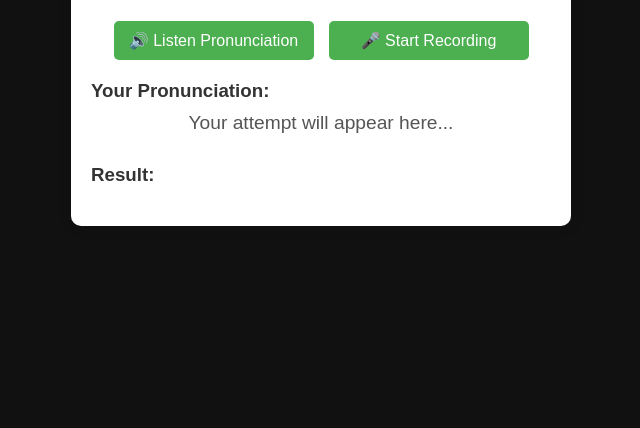
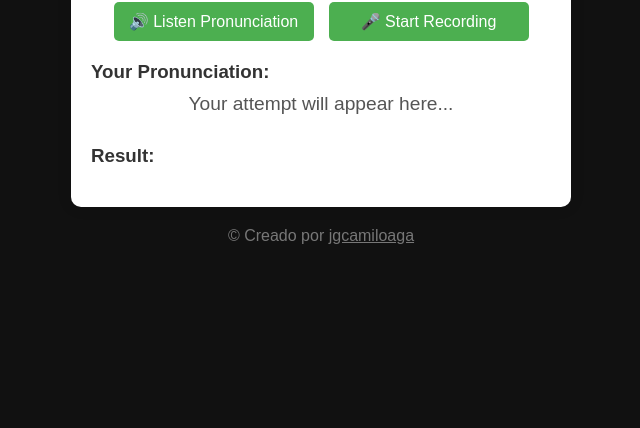
Before and after one commit to jgcamiloaga/PronunCheck, a plain HTML site: page index.html in a window 1280 px wide. Shown: the part 372-800 px from the top of the page, without its empty margins (319-959 px from the left). Drawn offline with Linux system fonts and the light colour scheme.

Commit message:
Seccion de footer añadida

```diff
--- a/index.html
+++ b/index.html
@@ -44,6 +44,13 @@
       </section>
     </main>
 
+    <footer>
+      <p>
+        &copy; Creado por
+        <a href="https://github.com/jgcamiloaga">jgcamiloaga</a>
+      </p>
+    </footer>
+
     <script src="app.js"></script>
   </body>
 </html>
--- a/style.css
+++ b/style.css
@@ -19,6 +19,7 @@ body {
 main {
   background-color: #fff;
   border-radius: 10px;
+  margin-bottom: 20px;
   padding: 20px;
   box-shadow: 0 0 15px rgba(0, 0, 0, 0.1);
   max-width: 500px;
@@ -72,7 +73,7 @@ h2 {
   display: flex;
   justify-content: center;
   gap: 15px;
-  flex-wrap: wrap; /* Permite que los botones se ajusten en pantallas pequeñas */
+  flex-wrap: wrap;
 }
 
 button {
@@ -123,14 +124,20 @@ button:disabled {
   background-color: #ffebee;
 }
 
-footer {
-  text-align: center;
-  margin-top: 20px;
+footer p {
+  font-size: 1rem;
+  color: #777;
 }
 
-footer p {
-  font-size: 0.9rem;
-  color: #999;
+footer a {
+  color: #777;
+  font-size: 1rem;
+  text-decoration: underline;
+}
+
+footer a:hover {
+  color: #fff;
+  text-decoration: none;
 }
 
 /* Media Queries */
@@ -175,4 +182,8 @@ footer p {
     font-size: 0.8rem;
     padding: 6px;
   }
+
+  footer p {
+    font-size: 0.8rem;
+  }
 }
```
